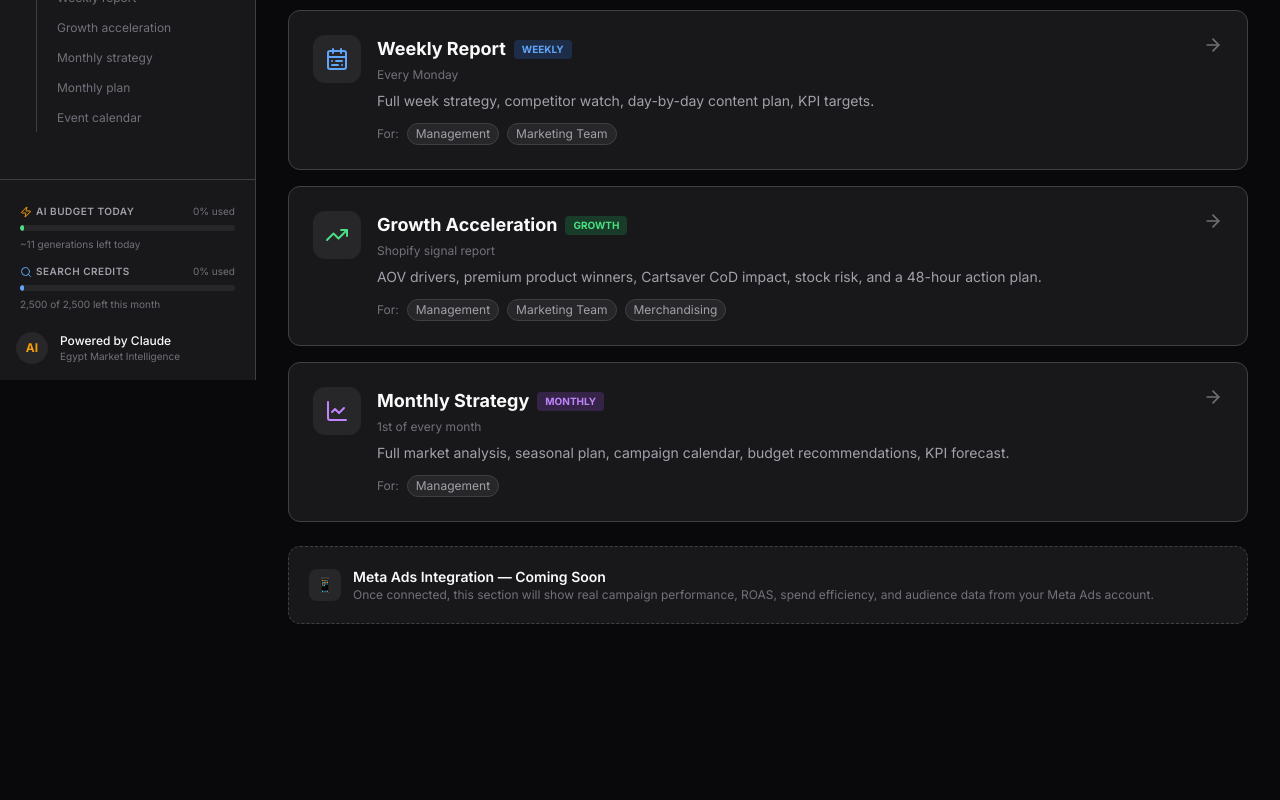
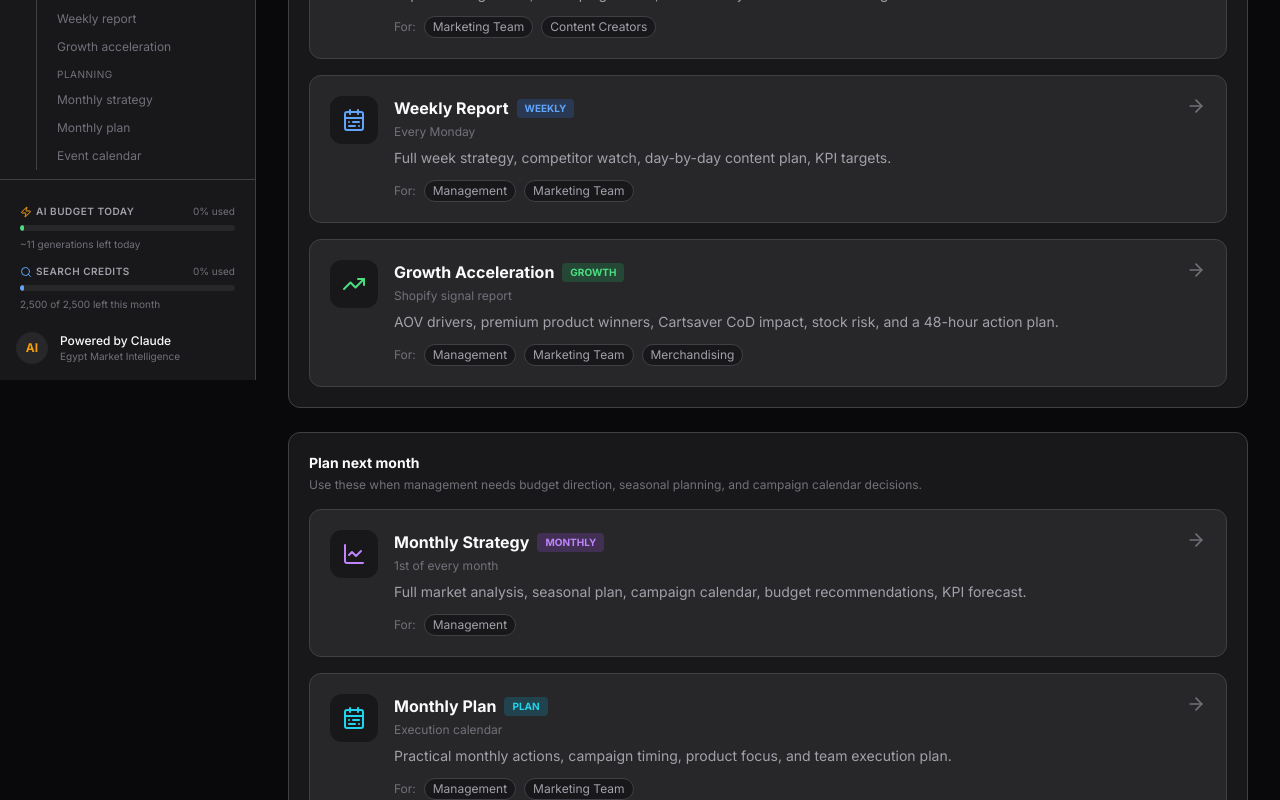
Before and after one commit to AZZARO-A83/fashion-intelligence-os, a Next.js app: page /agency in a window 1280 px wide. Shown: the part 420-1220 px from the top of the page. Before the commit the page ends 1076 px from the top, so only its background shows below. Built offline with nearby package versions, Linux system fonts and the light colour scheme.

Commit message:
Group app sections and explain metrics

```diff
--- a/src/app/agency/growth/page.tsx
+++ b/src/app/agency/growth/page.tsx
@@ -88,6 +88,13 @@ function Confidence({ value }: { value: number }) {
 function formatDate(iso: string) {
   return new Date(iso).toLocaleDateString("en-EG", { day: "numeric", month: "short" });
 }
+
+const growthMetricExplanations: Record<string, string> = {
+  "Net sales": "Main money signal from Shopify orders in this report window.",
+  Orders: "Demand volume. If orders fall, demand or conversion is the problem.",
+  AOV: "Average order value. Shows whether customers are buying higher-ticket baskets.",
+  "Pending/unfulfilled": "Orders from the last rolling 24 hours that still need recovery or follow-up.",
+};
 
 function groupProductsByCategory(products: Report["products"]) {
   return Object.entries(
@@ -227,21 +234,25 @@ export default function GrowthAccelerationReportPage() {
               <p className="text-xs text-muted mb-2">Net sales</p>
               <p className="text-xl font-bold text-accent">{money(report.summary.current.netSales)}</p>
               <p className={`text-xs mt-2 ${changeClass(report.summary.revenueGrowth)}`}>{change(report.summary.revenueGrowth)} vs previous</p>
+              <p className="text-[11px] text-foreground-muted mt-2 leading-relaxed">{growthMetricExplanations["Net sales"]}</p>
             </div>
             <div className="bg-surface border border-border rounded-xl p-5">
               <p className="text-xs text-muted mb-2">Orders</p>
               <p className="text-xl font-bold text-foreground">{report.summary.current.orders.toLocaleString("en-EG")}</p>
               <p className={`text-xs mt-2 ${changeClass(report.summary.ordersGrowth)}`}>{change(report.summary.ordersGrowth)} vs previous</p>
+              <p className="text-[11px] text-foreground-muted mt-2 leading-relaxed">{growthMetricExplanations.Orders}</p>
             </div>
             <div className="bg-surface border border-border rounded-xl p-5">
               <p className="text-xs text-muted mb-2">AOV</p>
               <p className="text-xl font-bold text-foreground">{money(report.summary.current.aov)}</p>
               <p className={`text-xs mt-2 ${changeClass(report.summary.aovGrowth)}`}>{change(report.summary.aovGrowth)} vs previous</p>
+              <p className="text-[11px] text-foreground-muted mt-2 leading-relaxed">{growthMetricExplanations.AOV}</p>
             </div>
             <div className="bg-surface border border-border rounded-xl p-5">
               <p className="text-xs text-muted mb-2">Pending/unfulfilled</p>
               <p className="text-xl font-bold text-foreground">{report.pendingOrders.length}</p>
               <p className="text-xs text-muted mt-2">{report.pendingWindow?.label || "Last 24 hours"} needing follow-up</p>
+              <p className="text-[11px] text-foreground-muted mt-2 leading-relaxed">{growthMetricExplanations["Pending/unfulfilled"]}</p>
             </div>
           </div>
 
--- a/src/app/agency/page.tsx
+++ b/src/app/agency/page.tsx
@@ -49,6 +49,41 @@ const reports = [
     iconColor: "text-purple-400",
     audience: ["Management"],
   },
+  {
+    href: "/monthly-plan",
+    icon: CalendarRange,
+    title: "Monthly Plan",
+    subtitle: "Execution calendar",
+    description: "Practical monthly actions, campaign timing, product focus, and team execution plan.",
+    badge: "PLAN",
+    badgeColor: "bg-cyan-500/20 text-cyan-400",
+    iconColor: "text-cyan-400",
+    audience: ["Management", "Marketing Team"],
+  },
+  {
+    href: "/calendar",
+    icon: CalendarRange,
+    title: "Event Calendar",
+    subtitle: "Seasonal timing",
+    description: "Egypt seasonality, campaign moments, salary-week timing, and upcoming retail events.",
+    badge: "CALENDAR",
+    badgeColor: "bg-yellow-500/20 text-yellow-400",
+    iconColor: "text-yellow-400",
+    audience: ["Marketing Team", "Content Creators"],
+  },
+];
+
+const reportGroups = [
+  {
+    title: "Operate this week",
+    description: "Use these when the team needs current decisions: what is moving, what is slowing, what to push next.",
+    items: reports.filter((report) => ["/agency/flash", "/agency/weekly", "/agency/growth"].includes(report.href)),
+  },
+  {
+    title: "Plan next month",
+    description: "Use these when management needs budget direction, seasonal planning, and campaign calendar decisions.",
+    items: reports.filter((report) => ["/agency/monthly", "/monthly-plan", "/calendar"].includes(report.href)),
+  },
 ];
 
 export default function AgencyHubPage() {
@@ -84,21 +119,28 @@ export default function AgencyHubPage() {
       </div>
 
       {/* Report cards */}
+      <div className="space-y-6">
+        {reportGroups.map((group) => (
+          <section key={group.title} className="bg-surface border border-border rounded-xl p-5">
+            <div className="mb-4">
+              <h2 className="text-sm font-bold text-foreground">{group.title}</h2>
+              <p className="text-xs text-muted mt-1">{group.description}</p>
+            </div>
             <div className="grid gap-4">
-        {reports.map(({ href, icon: Icon, title, subtitle, description, badge, badgeColor, iconColor, audience }) => (
+              {group.items.map(({ href, icon: Icon, title, subtitle, description, badge, badgeColor, iconColor, audience }) => (
                 <Link
                   key={href}
                   href={href}
-            className="bg-surface border border-border rounded-xl p-6 hover:border-accent/40 hover:bg-surface-2 transition-all group"
+                  className="bg-surface-2 border border-border rounded-xl p-5 hover:border-accent/40 transition-all group"
                 >
                   <div className="flex items-start justify-between">
                     <div className="flex items-start gap-4">
-                <div className="w-12 h-12 rounded-xl bg-surface-2 flex items-center justify-center flex-shrink-0">
+                      <div className="w-12 h-12 rounded-xl bg-surface flex items-center justify-center flex-shrink-0">
                         <Icon className={`w-6 h-6 ${iconColor}`} />
                       </div>
                       <div>
                         <div className="flex items-center gap-2 mb-1">
-                    <h2 className="text-lg font-bold text-foreground">{title}</h2>
+                          <h3 className="text-base font-bold text-foreground">{title}</h3>
                           <span className={`text-[10px] font-bold px-2 py-0.5 rounded ${badgeColor}`}>{badge}</span>
                         </div>
                         <p className="text-xs text-muted mb-2">{subtitle}</p>
@@ -106,7 +148,7 @@ export default function AgencyHubPage() {
                         <div className="flex items-center gap-2 mt-3">
                           <span className="text-xs text-muted">For:</span>
                           {audience.map((a) => (
-                      <span key={a} className="text-xs bg-surface-2 text-foreground-muted px-2 py-0.5 rounded-full border border-border">
+                            <span key={a} className="text-xs bg-surface text-foreground-muted px-2 py-0.5 rounded-full border border-border">
                               {a}
                             </span>
                           ))}
@@ -116,6 +158,9 @@ export default function AgencyHubPage() {
                     <ArrowRight className="w-5 h-5 text-muted group-hover:text-accent transition-colors flex-shrink-0" />
                   </div>
                 </Link>
+              ))}
+            </div>
+          </section>
         ))}
       </div>
 
--- a/src/components/layout/sidebar.tsx
+++ b/src/components/layout/sidebar.tsx
@@ -19,34 +19,43 @@ const SECTIONS = [
   {
     href: "/", label: "Overview", icon: LayoutDashboard,
     subs: [
-      { href: "/sales", label: "Sales detail" },
-      { href: "/analytics", label: "Analytics" },
+      { href: "/sales", label: "Sales detail", group: "Store performance" },
+      { href: "/analytics", label: "Analytics", group: "Store performance" },
     ],
   },
   {
     href: "/trends", label: "Trends", icon: TrendingUp,
-    subs: [{ href: "/trends/alerts", label: "Urgent alerts" }],
+    subs: [{ href: "/trends/alerts", label: "Urgent alerts", group: "Market signals" }],
   },
   { href: "/competitors", label: "Competitors", icon: Users, subs: [] },
   {
     href: "/content", label: "Create", icon: PenTool,
     subs: [
-      { href: "/campaigns", label: "Campaigns" },
-      { href: "/inspiration", label: "Inspiration" },
+      { href: "/campaigns", label: "Campaigns", group: "Creative work" },
+      { href: "/inspiration", label: "Inspiration", group: "Creative work" },
     ],
   },
   {
     href: "/agency", label: "Reports", icon: Briefcase,
     subs: [
-      { href: "/agency/flash", label: "Flash Brief (3-day)" },
-      { href: "/agency/weekly", label: "Weekly report" },
-      { href: "/agency/growth", label: "Growth acceleration" },
-      { href: "/agency/monthly", label: "Monthly strategy" },
-      { href: "/monthly-plan", label: "Monthly plan" },
-      { href: "/calendar", label: "Event calendar" },
+      { href: "/agency/flash", label: "Flash Brief (3-day)", group: "Operating reports" },
+      { href: "/agency/weekly", label: "Weekly report", group: "Operating reports" },
+      { href: "/agency/growth", label: "Growth acceleration", group: "Operating reports" },
+      { href: "/agency/monthly", label: "Monthly strategy", group: "Planning" },
+      { href: "/monthly-plan", label: "Monthly plan", group: "Planning" },
+      { href: "/calendar", label: "Event calendar", group: "Planning" },
     ],
   },
 ];
+
+function groupedSubs(subs: (typeof SECTIONS)[number]["subs"]) {
+  return subs.reduce<Record<string, typeof subs>>((acc, sub) => {
+    const group = sub.group || "General";
+    acc[group] = acc[group] || [];
+    acc[group].push(sub);
+    return acc;
+  }, {});
+}
 
 export function Sidebar() {
   const pathname = usePathname();
@@ -100,7 +109,10 @@ export function Sidebar() {
               </Link>
               {open && s.subs.length > 0 && (
                 <div className="ml-6 mt-1 mb-1 space-y-0.5 border-l border-border pl-3">
-                  {s.subs.map((sub) => {
+                  {Object.entries(groupedSubs(s.subs)).map(([group, subs]) => (
+                    <div key={group} className="pt-1">
+                      <p className="px-2 pb-1 text-[10px] uppercase tracking-wider text-muted">{group}</p>
+                      {subs.map((sub) => {
                         const subActive = pathname === sub.href;
                         return (
                           <Link
@@ -115,6 +127,8 @@ export function Sidebar() {
                           </Link>
                         );
                       })}
+                    </div>
+                  ))}
                 </div>
               )}
             </div>
--- a/src/components/ui/stat-card.tsx
+++ b/src/components/ui/stat-card.tsx
@@ -8,12 +8,25 @@ interface StatCardProps {
   change?: number;
   icon?: ReactNode;
   sub?: string;
+  explain?: string;
   accent?: boolean;
 }
 
-export function StatCard({ label, value, change, icon, sub, accent }: StatCardProps) {
+const DEFAULT_EXPLANATIONS: Record<string, string> = {
+  "Net Sales": "Main sales health number: paid order value after discounts and returns.",
+  "Total Orders": "Demand volume: how many orders were placed in the selected period.",
+  "Avg Order Value": "Basket quality: average money per order. Higher AOV can offset fewer orders.",
+  "Repeat Buyers": "Retention signal: customers who came back and bought again.",
+  "Abandoned Carts": "Checkout demand that did not convert. Use this to size recovery work.",
+  "Recovery Opportunity": "Estimated recoverable revenue from abandoned cart value.",
+  "Growth vs prev period": "Net sales change against the same-length previous period.",
+  "Orders growth": "Order volume change against the same-length previous period.",
+};
+
+export function StatCard({ label, value, change, icon, sub, explain, accent }: StatCardProps) {
   const isPositive = (change ?? 0) > 0;
   const isNeutral = change === undefined || change === 0;
+  const explanation = explain || DEFAULT_EXPLANATIONS[label];
 
   return (
     <div
@@ -38,6 +51,7 @@ export function StatCard({ label, value, change, icon, sub, accent }: StatCardPr
           {value}
         </p>
         {sub && <p className="text-xs text-muted mt-0.5">{sub}</p>}
+        {explanation && <p className="text-[11px] text-foreground-muted mt-2 leading-relaxed">{explanation}</p>}
       </div>
 
       {!isNeutral && (
```
Lines whose indentation alone changed are shown as unchanged.
